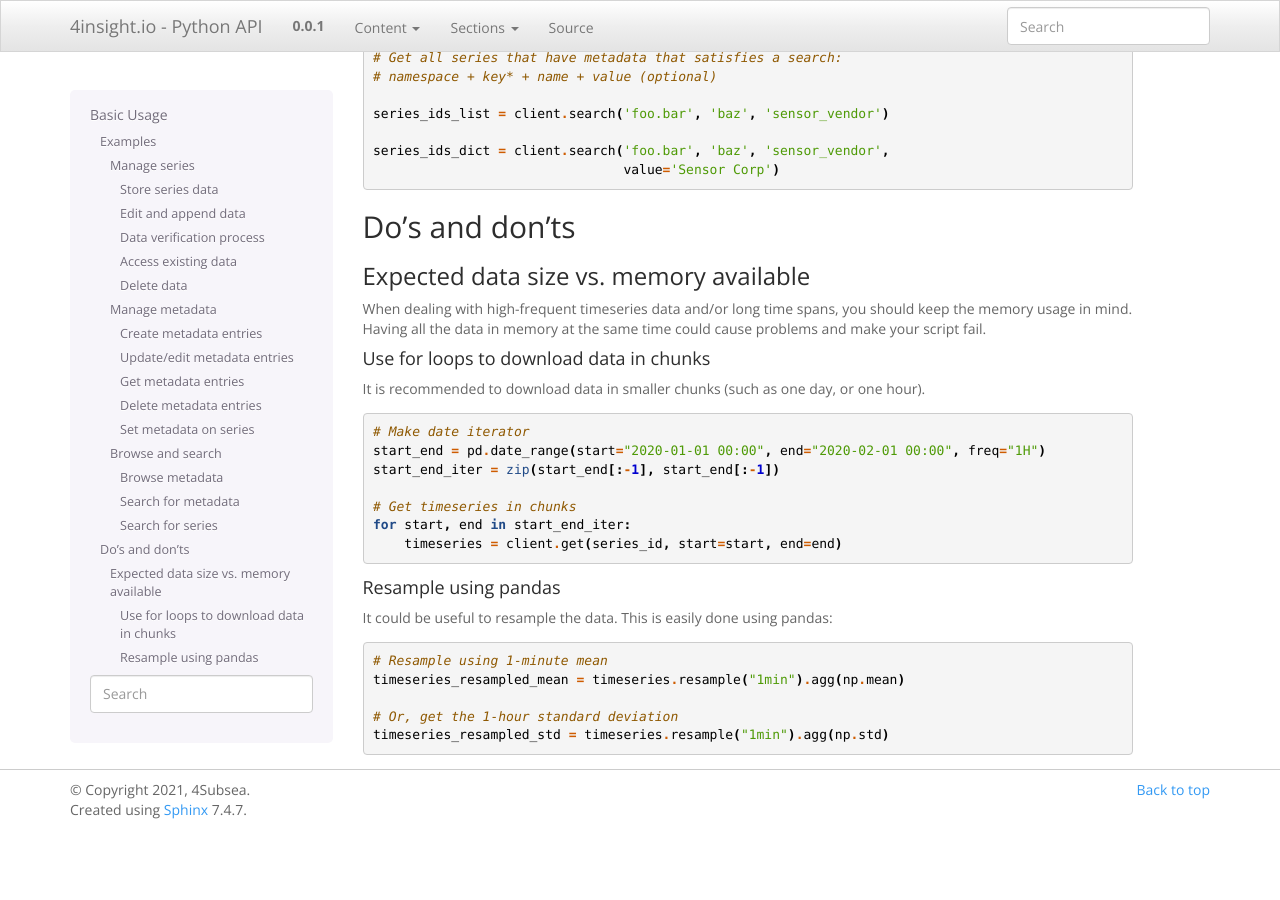
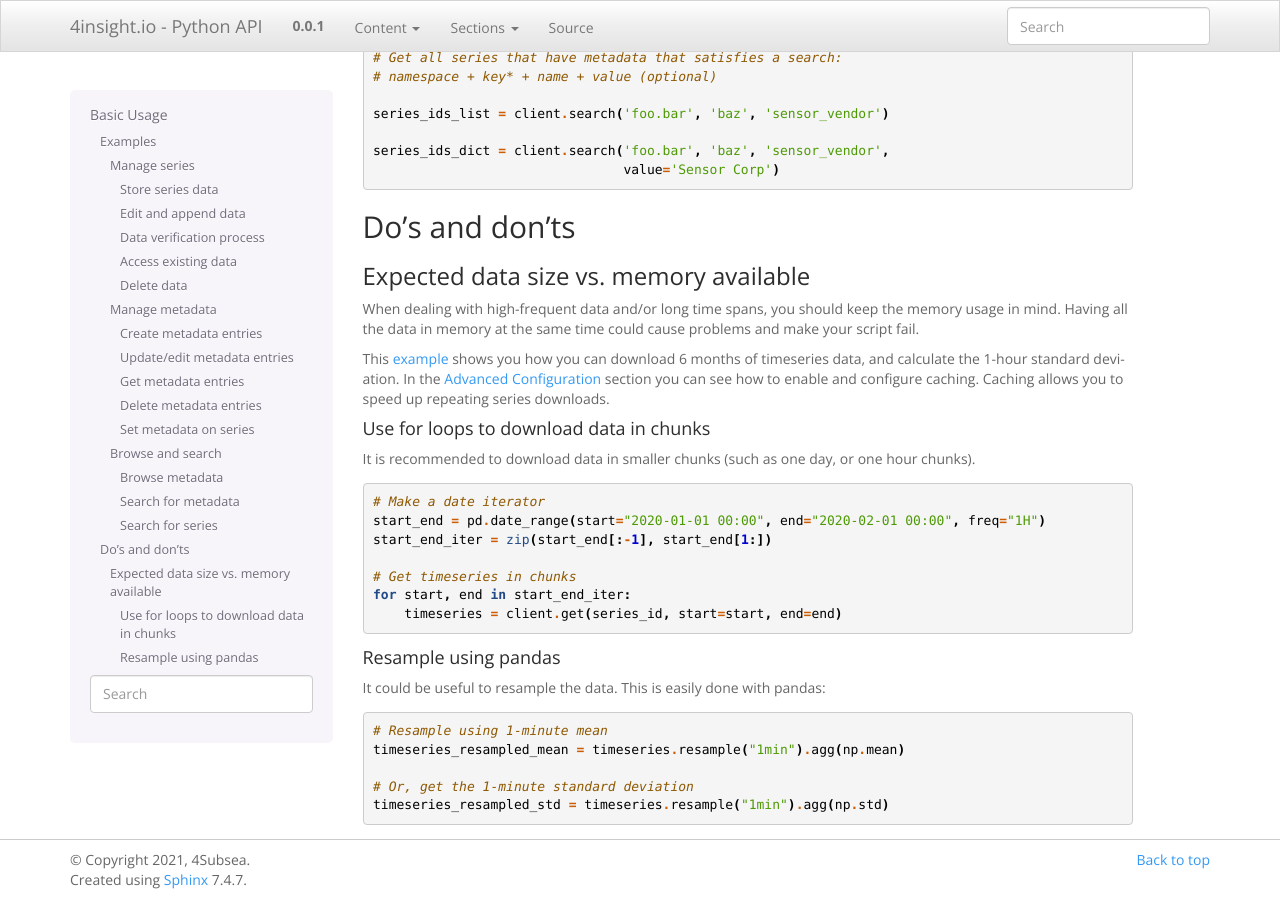
Before and after one commit to 4Subsea/drio-python, a Sphinx documentation site: the page built from docs/basic_usage.rst, in a window 1280 px wide and 900 px high, scrolled down 4167 px. Built offline with Sphinx 7.4.7, drawn with Linux system fonts in a browser that asks for light colours; before the commit the page ends 4997 px from its top, so only the background shows below that.

Commit message:
doc: do's and don'ts with example

```diff
--- a/docs/basic_usage.rst
+++ b/docs/basic_usage.rst
@@ -266,19 +266,25 @@ Do's and don'ts
 Expected data size vs. memory available
 =======================================
 
-When dealing with high-frequent timeseries data and/or long time spans, you should
+When dealing with high-frequent data and/or long time spans, you should
 keep the memory usage in mind. Having all the data in memory at the same time could
 cause problems and make your script fail.
 
+This :ref:`example<example_download_resample>` shows you how you can download
+6 months of timeseries data, and calculate the 1-hour standard deviation.
+In the :ref:`Advanced Configuration` section you can see how to enable and configure
+caching. Caching allows you to speed up repeating series downloads.
+
 Use for loops to download data in chunks
 ----------------------------------------
-It is recommended to download data in smaller chunks (such as one day, or one hour).
+It is recommended to download data in smaller chunks (such as one day, or one hour
+chunks).
 
 .. code-block:: python
 
-    # Make date iterator
+    # Make a date iterator
     start_end = pd.date_range(start="2020-01-01 00:00", end="2020-02-01 00:00", freq="1H")
-    start_end_iter = zip(start_end[:-1], start_end[:-1])
+    start_end_iter = zip(start_end[:-1], start_end[1:])
 
     # Get timeseries in chunks
     for start, end in start_end_iter:
@@ -286,14 +292,14 @@ It is recommended to download data in smaller chunks (such as one day, or one ho
 
 Resample using pandas
 ---------------------
-It could be useful to resample the data. This is easily done using pandas:
+It could be useful to resample the data. This is easily done with pandas:
 
 .. code-block:: python
 
     # Resample using 1-minute mean
     timeseries_resampled_mean = timeseries.resample("1min").agg(np.mean)
 
-    # Or, get the 1-hour standard deviation
+    # Or, get the 1-minute standard deviation
     timeseries_resampled_std = timeseries.resample("1min").agg(np.std)
 
 
--- a/docs/conf.py
+++ b/docs/conf.py
@@ -39,6 +39,7 @@ extensions = [
     "sphinx.ext.autodoc",
     "sphinx.ext.napoleon",
     "sphinx.ext.intersphinx",
+    "sphinx.ext.autosectionlabel",
 ]
 
 # Napoleon settings
```
Also changed, not shown: docs/cookbook.rst (+32 -0 lines).
